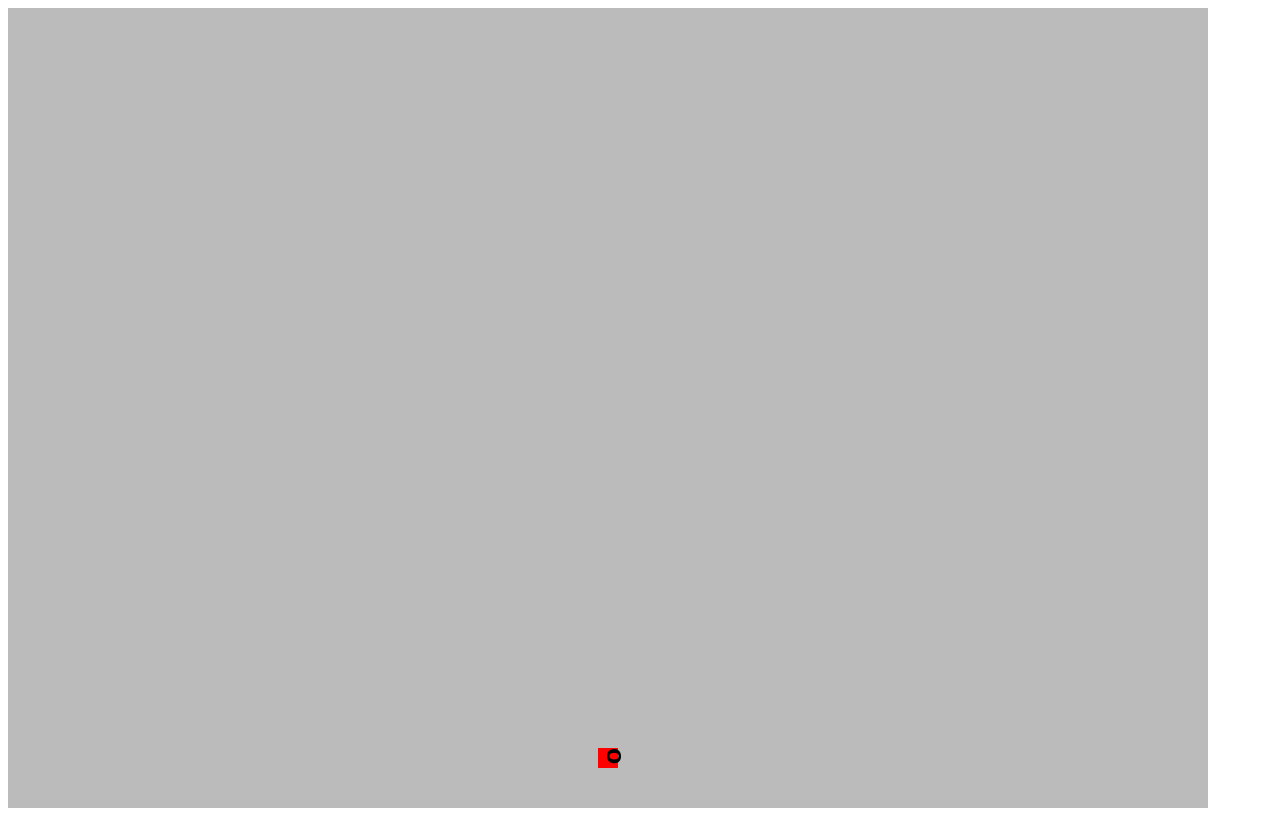
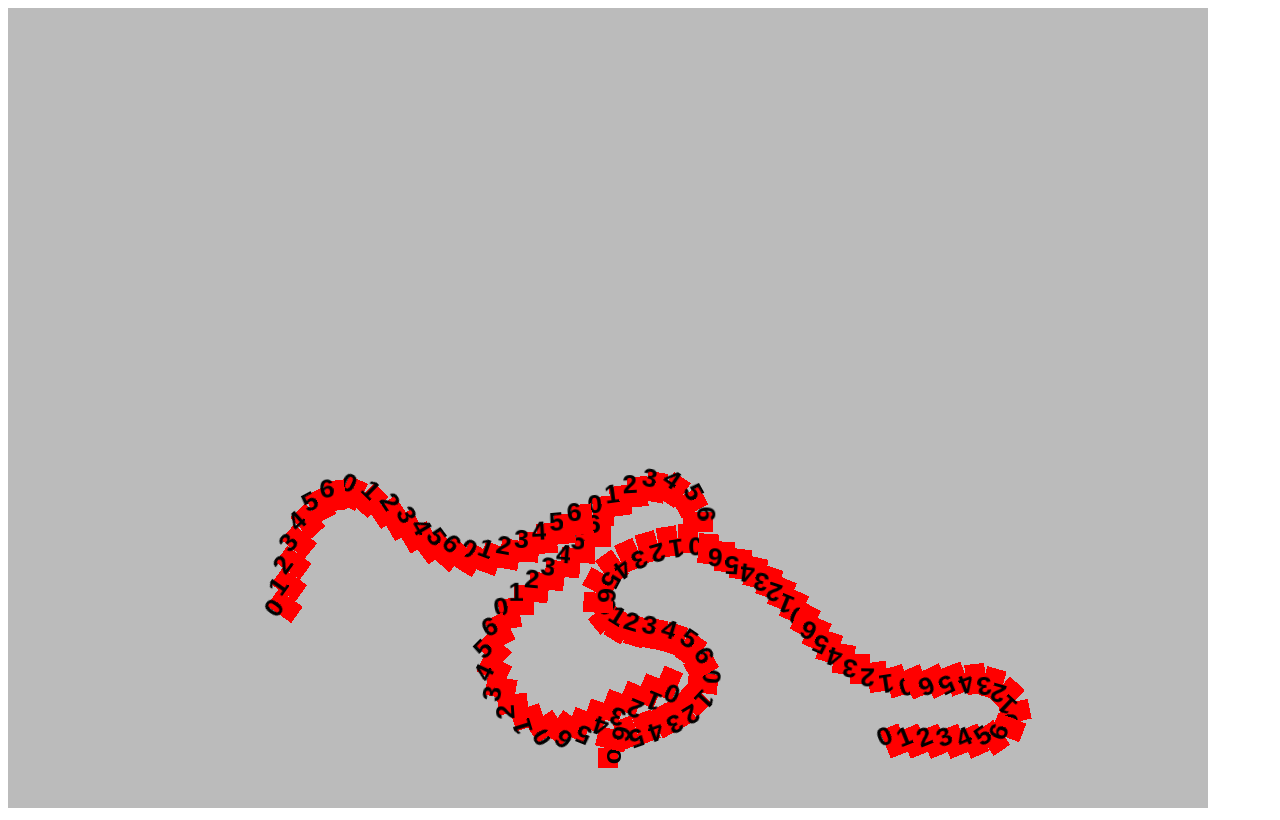
Before and after one commit to vertigo-dk/Glycomics-client, a plain HTML site: page app/index.html in a window 1280 px wide. Drawn offline with Linux system fonts and the light colour scheme; animation ran at ten frames a second.

Commit message:
Create whole tree right away

```diff
--- a/app/index.html
+++ b/app/index.html
@@ -147,11 +147,23 @@
             this.particles = [];
             this.locks = [];
 
+            //
+
+            var vDistance = this._parentDistanceVector();
+            var vPos = new Vector(this.position);
+
+            //rotate the distance vector by the radians specified in the tree
+             var treeAngle = sugarWorld.tree[sugarWorld.treeIndex].angle;
+             if (treeAngle != 0) {
+                 var newDistance = sugarWorld.rotatePoint(0, 0, vDistance.arr[0], vDistance.arr[1], treeAngle);
+                 vDistance.arr = newDistance;
+             }
+
             //Create a position for the first element
             //by using the distanceVector * the number of particles
-            var vDistance = this._parentDistanceVector();
-            var vPos = new Vector(this.position);
             vPos = vPos.add((vDistance.multiply(this.particleCount)));
+
+            //
 
             for(var i=0; i<this.particleCount; i++){
                 if(typeof lastBody != 'undefined') {
@@ -205,7 +217,8 @@
             return vDir;
         }
 
-        // Get a normalized vector of the direction between particle 0 and 1
+        // Get a vector of the direction and distance between particle 0 and 1
+        // in the parent chain
         // Useful when adding a new branch to the tree.
         // It can be used to create the position of the new particles
         Chain.prototype._parentDistanceVector = function() {
@@ -392,10 +405,24 @@
                 });
             sugarWorld.chains.push(chain);
 
+            //Move the last particle in the chain a bit to the side and rotate it
+            // if (sugarWorld.tree[sugarWorld.treeIndex].angle != 0)
+            //     sugarWorld.offsetDock(chain);
             sugarWorld.createLockToParent(chain, 100000, 1);
 
             sugarWorld.treeIndex++;
         }
+
+        // sugarWorld.offsetDock = function(chain) {
+        //     //get the last body of the chain
+        //     var body = chain.getLastBody();
+        //     //add the angle from the tree
+        //     var newAngle = sugarWorld.tree[sugarWorld.treeIndex].angle;
+        //     body.angle += newAngle;
+        //     //Find distance vector
+        //     //get normalized tangent vector of that vector
+        //     //move the body particleWidth * tangent
+        // }
 
         sugarWorld.getDockPosition = function(i) {
             if (i == 0) {
@@ -412,34 +439,13 @@
 
         sugarWorld.getDockAngle = function(i) {
                 if (i == 0)
-                    return 0;
-                var parentIndex = sugarWorld.tree[i].parent;
-                var chain = sugarWorld.chains[parentIndex];
-                return chain.getFirstParticle().boxBody.angle;
-        }
+                     return sugarWorld.tree[i].angle;
 
-        // sugarWorld.updateDocking = function() {
-        //     sugarWorld.chains.forEach(function(chain) {
-        //         var p = chain.getLastParticle();
-        //         var position = sugarWorld.getDockPosition(chain.id);
-        //         //TO-DO set angle of dock
-        //         //vDirection = chain.getParentDirectionVector
-        //         //var angle = convertdirectionToRadians + sugarWorld.tree[chain.id].angle;
 
-        //         p.boxBody.position = position;
-        //         //p.boxBody.angle = angle;
-        //         p.boxBody.velocity = [0,0];
-        //     });
-        // }
-
-        sugarWorld.onKeyDown = function(e, pos) {
-            var keyCode = e.keyCode;
-            //Create treeAttractor on keypress '0'
-            if(keyCode==48) {
-                sugarWorld.createChain();
-            }
-            else
-                console.log("keyCode", e.keyCode);
+                // //Get the angle of the parent
+                 var parentIndex = sugarWorld.tree[i].parent;
+                 var chain = sugarWorld.chains[parentIndex];
+                 return chain.getFirstParticle().boxBody.angle;
         }
 
         sugarWorld.createNewAttractor = function() {
@@ -485,6 +491,16 @@
             return constraint;
         }
 
+        // The first two parameters are the X and Y coordinates of
+        // the central point, x and y the point to rotate
+        sugarWorld.rotatePoint = function(cx, cy, x, y, radians) {
+            cos = Math.cos(radians),
+            sin = Math.sin(radians),
+            nx = (cos * (x - cx)) + (sin * (y - cy)) + cx,
+            ny = (cos * (y - cy)) - (sin * (x - cx)) + cy;
+            return [nx, ny];
+         }
+
     // init
 
         init();
@@ -527,6 +543,9 @@
     //
 
             var pos = sugarWorld.createNewAttractor();
+            while (sugarWorld.treeIndex < sugarWorld.tree.length) {
+                sugarWorld.createChain();
+            }
 
 
             document.addEventListener("keydown", function(e) {
```
